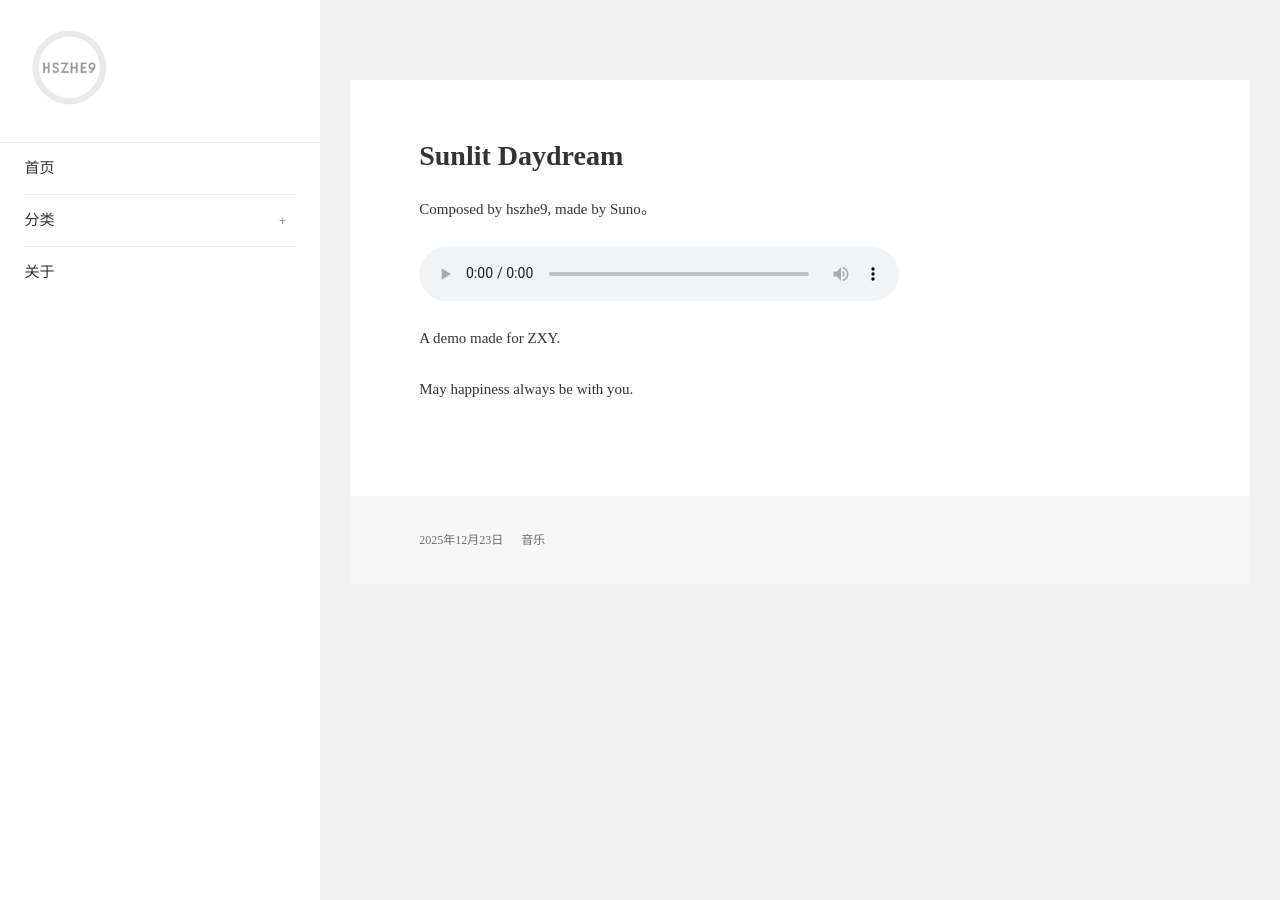
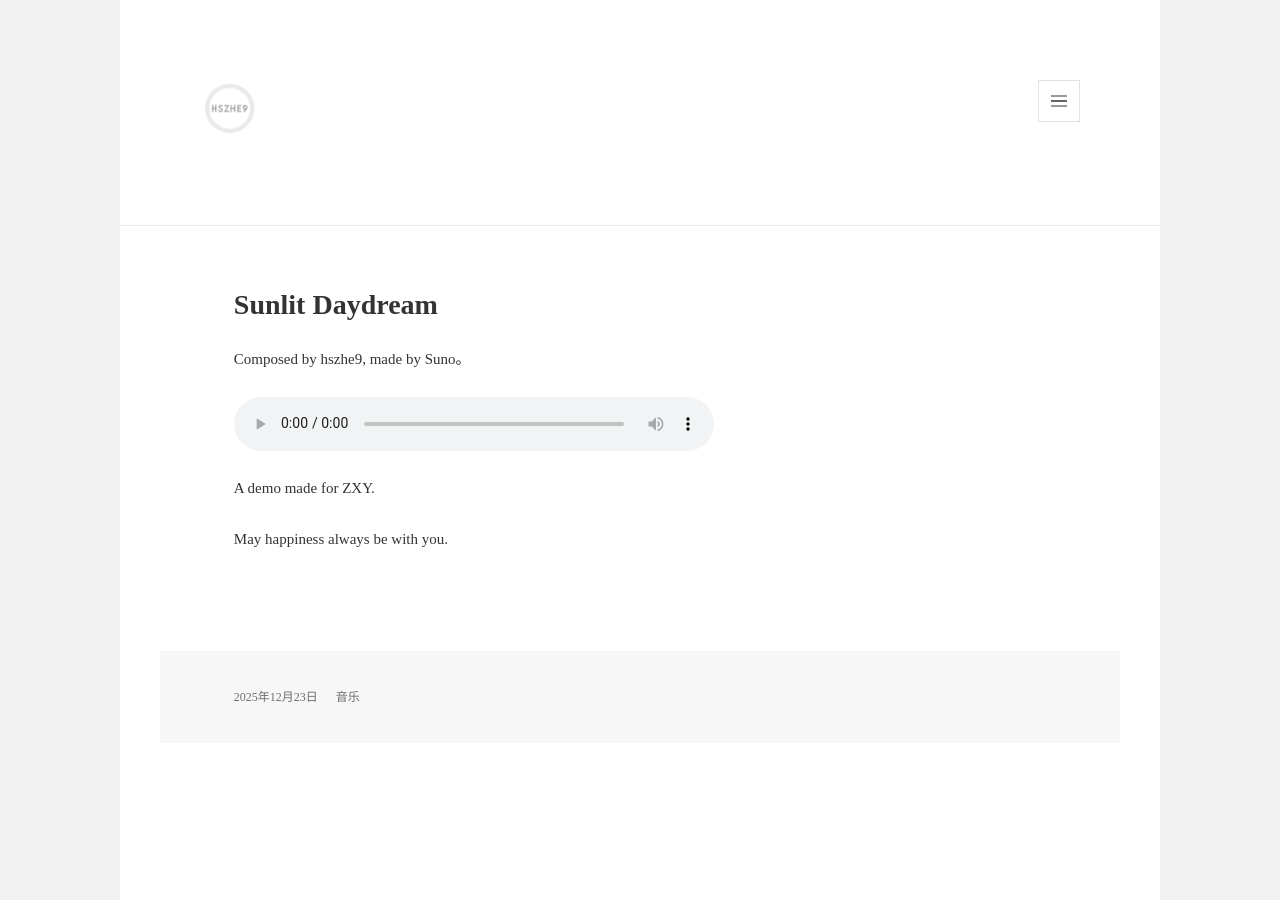
Before and after one commit to tsuikaii/tsuikaii.github.io, a Jekyll site: the page built from _posts/2025-12-23-sunlit_daydream.md, in a window 1280 px wide. Built offline with Jekyll 4.4.1, drawn with Linux system fonts in a browser that asks for light colours; some web fonts are replaced.

Commit message:
Unify article header and menu interactions

```diff
--- a/_layouts/default.html
+++ b/_layouts/default.html
@@ -11,7 +11,7 @@
     <link rel="alternate" type="application/atom+xml" title="{{ site.title | escape }}" href="{{ '/feed.xml' | relative_url }}">
     {% seo %}
   </head>
-  <body class="{% if page.url == '/' %}home{% endif %} layout-{{ page.layout | default: 'default' }}">
+  <body class="{% if page.url == '/' %}home{% endif %} {% if page.layout == 'post' %}content-focused{% endif %} layout-{{ page.layout | default: 'default' }}">
     <div id="page" class="site">
       <a class="skip-link" href="#content">跳至内容</a>
 
--- a/assets/css/main.css
+++ b/assets/css/main.css
@@ -570,6 +570,107 @@ body.sidebar-collapsed .site-content {
 }
 
 @media screen and (min-width: 59.6875em) {
+  body.layout-post.content-focused::before {
+    left: 50%;
+    transform: translateX(-50%);
+    width: min(104rem, calc(100vw - 14rem));
+  }
+
+  .layout-post.content-focused .sidebar {
+    height: auto;
+    margin: 0 auto;
+    max-width: min(104rem, calc(100vw - 14rem));
+    position: relative;
+    width: 100%;
+  }
+
+  .layout-post.content-focused .site-content {
+    margin-left: 0;
+  }
+
+  .layout-post.content-focused .content-area {
+    float: none;
+    margin: 0 auto;
+    max-width: min(104rem, calc(100vw - 14rem));
+  }
+
+  .layout-post.content-focused .site-header {
+    padding: 7.6923%;
+  }
+
+  .layout-post.content-focused .site-branding {
+    min-height: 5.6rem;
+    padding-right: 5.6rem;
+  }
+
+  .layout-post.content-focused .custom-logo {
+    margin: 0;
+    max-height: 5.6rem;
+  }
+
+  .layout-post.content-focused .secondary-toggle {
+    appearance: none;
+    background: transparent;
+    border: 1px solid rgba(51, 51, 51, 0.14);
+    color: transparent;
+    cursor: pointer;
+    display: block;
+    font-size: 0;
+    height: 4.2rem;
+    overflow: hidden;
+    padding: 0;
+    position: absolute;
+    right: 0;
+    top: 0;
+    width: 4.2rem;
+  }
+
+  .layout-post.content-focused .secondary-toggle::before,
+  .layout-post.content-focused .secondary-toggle::after {
+    background: #333;
+    content: "";
+    height: 1px;
+    left: 50%;
+    position: absolute;
+    top: 50%;
+    transform: translate(-50%, -50%);
+    transition: transform 0.2s ease, box-shadow 0.2s ease, opacity 0.2s ease;
+    width: 1.6rem;
+  }
+
+  .layout-post.content-focused .secondary-toggle::before {
+    box-shadow: 0 -0.5rem 0 #333, 0 0.5rem 0 #333;
+  }
+
+  .layout-post.content-focused .secondary-toggle.toggled-on::before {
+    box-shadow: none;
+    transform: translate(-50%, -50%) rotate(45deg);
+  }
+
+  .layout-post.content-focused .secondary-toggle.toggled-on::after {
+    transform: translate(-50%, -50%) rotate(-45deg);
+  }
+
+  .layout-post.content-focused .secondary {
+    border-top: 1px solid rgba(51, 51, 51, 0.1);
+    display: none;
+    padding-top: 1.2rem;
+    padding-bottom: 2rem;
+  }
+
+  .layout-post.content-focused .secondary.toggled-on {
+    display: block;
+  }
+
+  .layout-post.content-focused .site-main {
+    padding-top: 0;
+  }
+
+  .layout-post.content-focused .hentry {
+    margin: 0 auto 3rem;
+    max-width: 96rem;
+  }
+
   .secondary {
     display: block;
   }
--- a/assets/js/main.js
+++ b/assets/js/main.js
@@ -2,6 +2,14 @@
   var menuToggle = document.querySelector(".secondary-toggle");
   var secondary = document.getElementById("secondary");
   var submenuToggles = document.querySelectorAll(".submenu-toggle");
+  var submenuLinks = document.querySelectorAll(".menu-item-has-children > .menu-item-row > a");
+
+  function toggleSubmenu(parent, toggle) {
+    var expanded = toggle.getAttribute("aria-expanded") === "true";
+
+    toggle.setAttribute("aria-expanded", expanded ? "false" : "true");
+    parent.classList.toggle("open");
+  }
 
   if (menuToggle && secondary) {
     menuToggle.addEventListener("click", function () {
@@ -15,10 +23,21 @@
   submenuToggles.forEach(function (toggle) {
     toggle.addEventListener("click", function () {
       var parent = toggle.closest(".menu-item-has-children");
-      var expanded = toggle.getAttribute("aria-expanded") === "true";
+      toggleSubmenu(parent, toggle);
+    });
+  });
 
-      toggle.setAttribute("aria-expanded", expanded ? "false" : "true");
-      parent.classList.toggle("open");
+  submenuLinks.forEach(function (link) {
+    link.addEventListener("click", function (event) {
+      var parent = link.closest(".menu-item-has-children");
+      var toggle = parent && parent.querySelector(".submenu-toggle");
+
+      if (!toggle) {
+        return;
+      }
+
+      event.preventDefault();
+      toggleSubmenu(parent, toggle);
     });
   });
 })();
```
Also changed, not shown: _posts/2025-09-28-scotland.md (+2 -1 lines).
